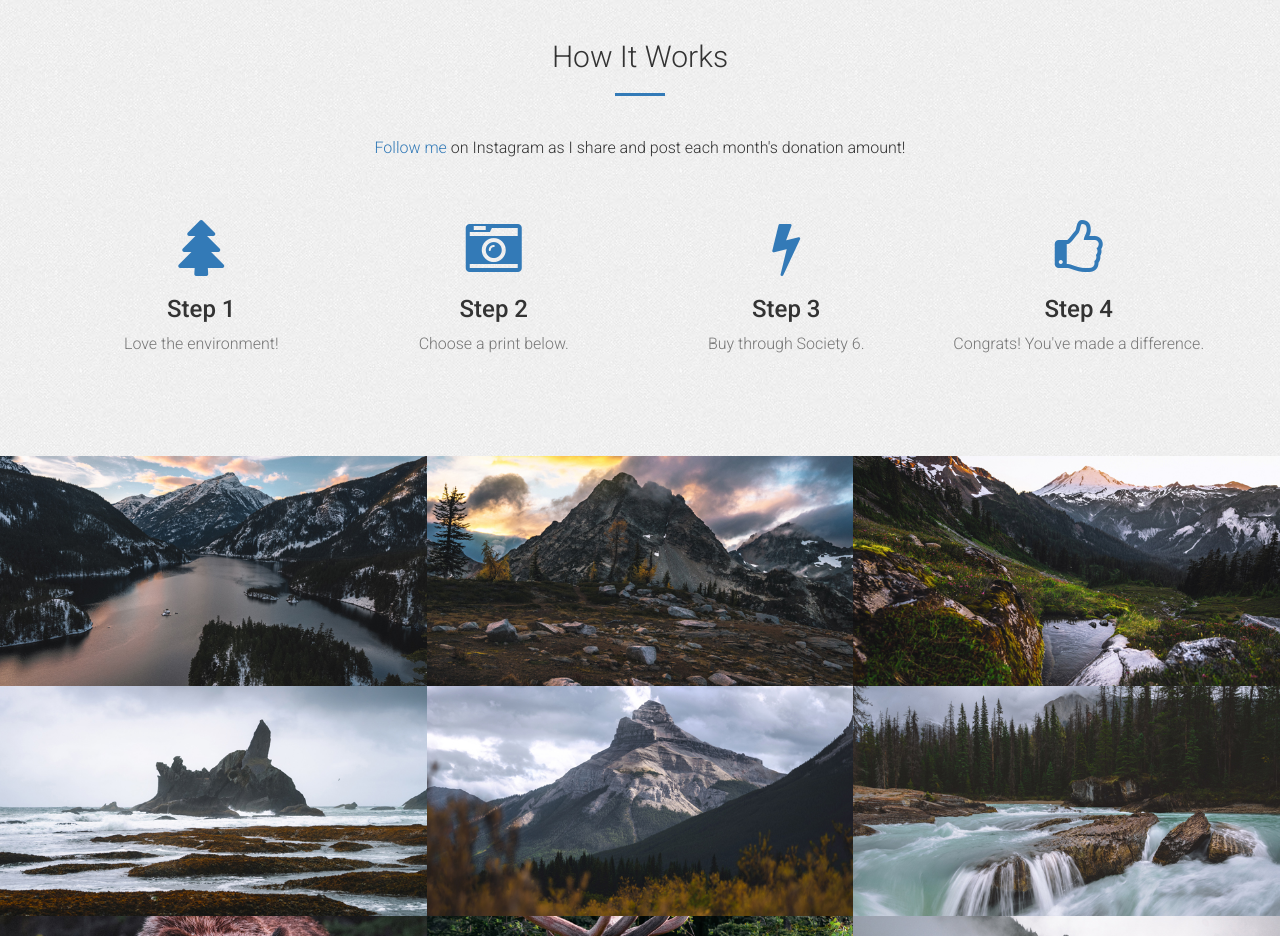
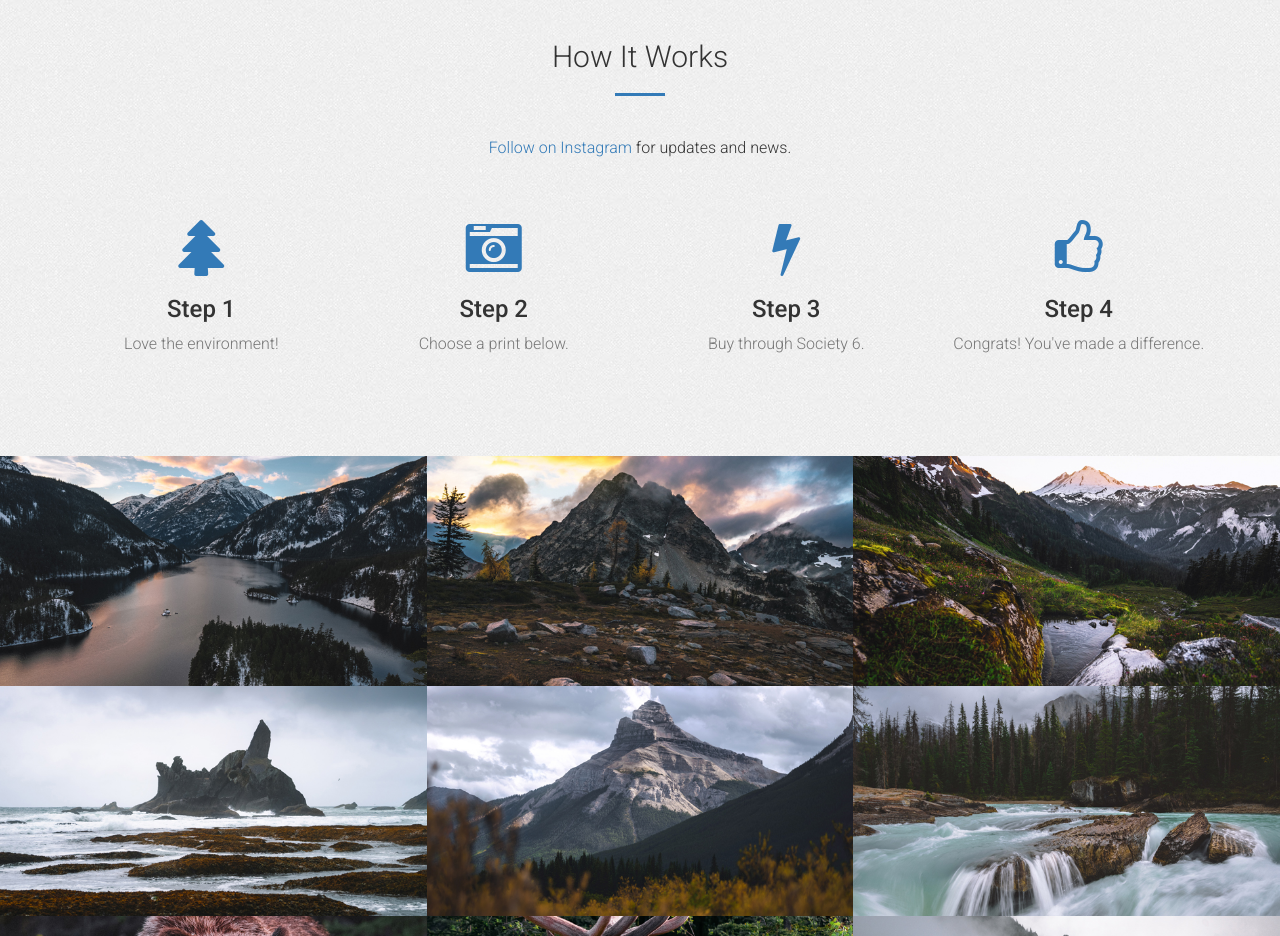
Before and after one commit to sprro/sprro.github.io, a website: page index.html in a window 1280 px wide. Shown: the part 1636-2572 px from the top of the page. Drawn offline with nearby package versions, Linux system fonts and the light colour scheme; a web font is replaced by a local one.

Commit message:
Moar tweaks...

```diff
--- a/index.html
+++ b/index.html
@@ -115,7 +115,7 @@
         </div>
         <div class="container">
             <div class="row">
-                <p class="follow-me" style="text-align: center;"><a href="http://instagram.com/sprro">Follow me</a> on Instagram as I share and post each month's donation amount!</p>
+                <p class="follow-me" style="text-align: center;"><a href="http://instagram.com/sprro">Follow on Instagram</a> for updates and news.</p>
                 <div class="col-lg-3 col-md-6 text-center">
                     <div class="service-box">
                         <i class="fa fa-4x fa-tree text-primary sr-icons"></i>
```
